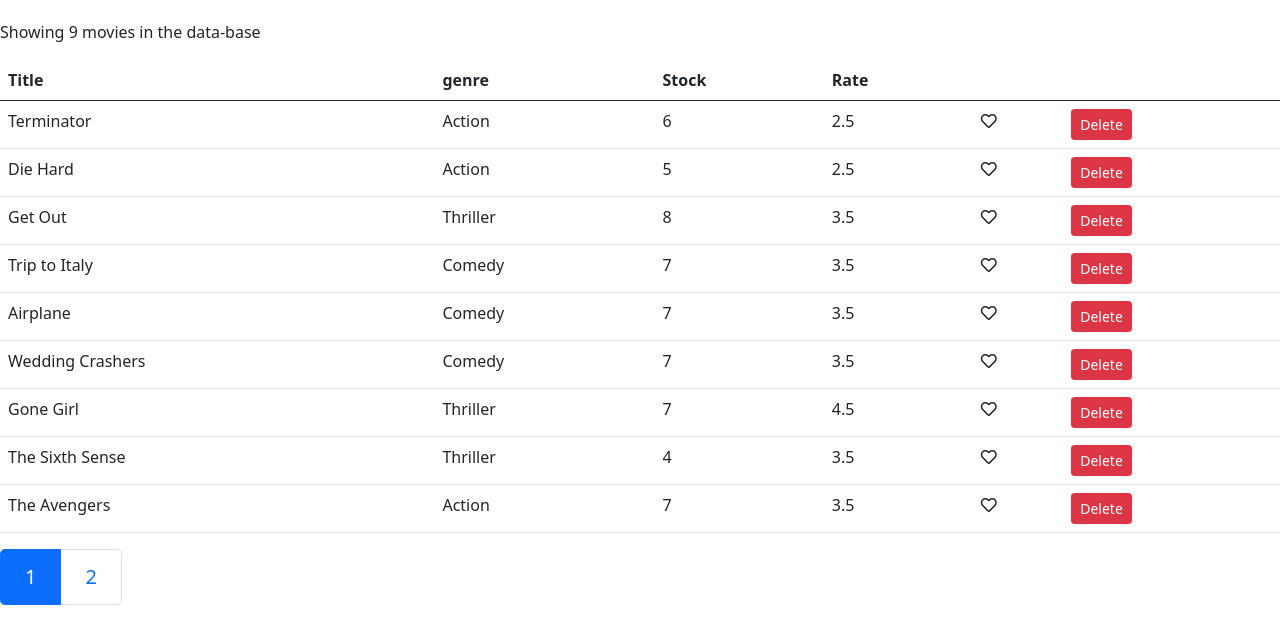
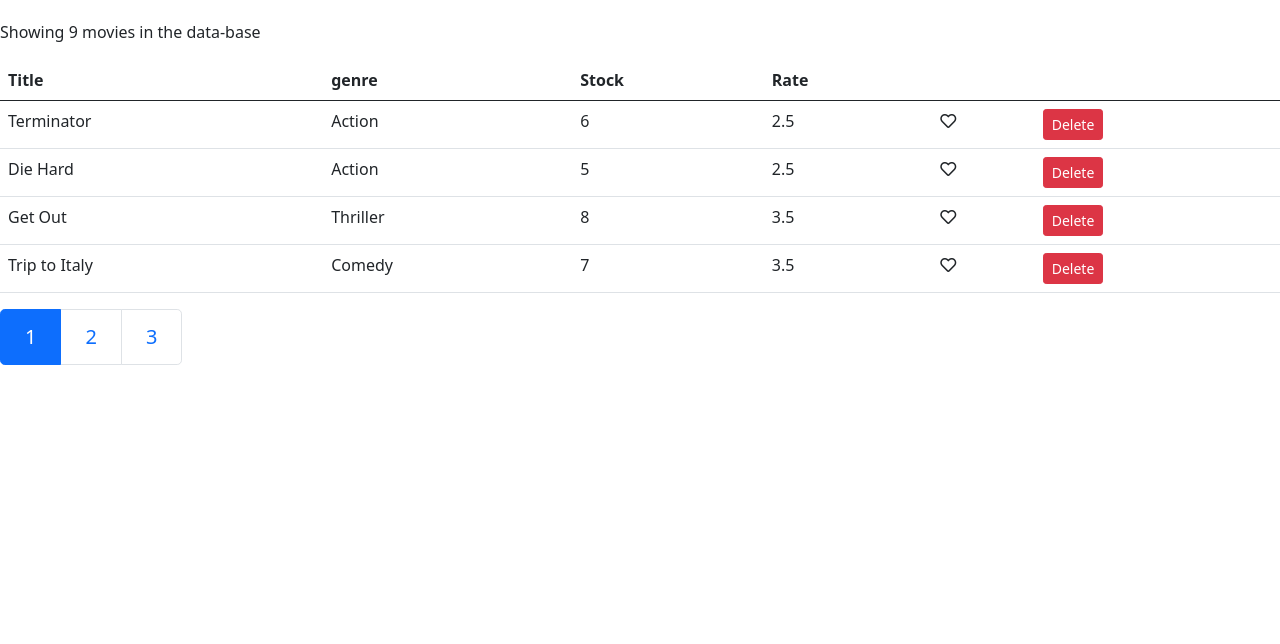
Before and after one commit to iGotABadIdea/Movie-Renting-app, a React (Create React App) app: page / in a window 1280 px wide. Shown: the top 644 px of the page. Built offline with nearby package versions, Linux system fonts and the light colour scheme.

Commit message:
paging updates

```diff
--- a/src/components/movies.jsx
+++ b/src/components/movies.jsx
@@ -2,10 +2,11 @@
 import { getMovies } from "../services/fakeMovieService";
 import Like from './common/like';
 import Pagination from './common/pagination'
+import {paginate} from '../utils/paginate';
 class Movies extends Component {
     state = {
         movies:getMovies(),
-        pageSize:8,
+        pageSize:4,
         currentPage:1
      };
      handleDelete=movie=>{
@@ -24,8 +25,9 @@
      }
     render() {
       const {length:count}=this.state.movies;
-      const {pageSize,currentPage}=this.state;
+      const {pageSize,currentPage,movies:allMovies}=this.state;
       if(count===0) return <p>There are no Movies in the data base</p>
+      const movies=paginate(allMovies,currentPage,pageSize)
         return (
           <React.Fragment>
             <p>Showing {count} movies in the data-base</p>
@@ -41,7 +43,7 @@
     </tr>
   </thead>
   <tbody>
-      {this.state.movies.map(movie=>(
+      {movies.map(movie=>(
     <tr key={movie._id}>
       <td>{movie.title}</td>
       <td>{movie.genre.name}</td>
--- /dev/null
+++ b/src/utils/paginate.js
@@ -0,0 +1,5 @@
+import _ from 'lodash';
+ export function paginate(items,pageNumber,pageSize){
+    const startIndex=(pageNumber-1)*pageSize;
+    return _(items).slice(startIndex).take(pageSize).value();
+}
```
